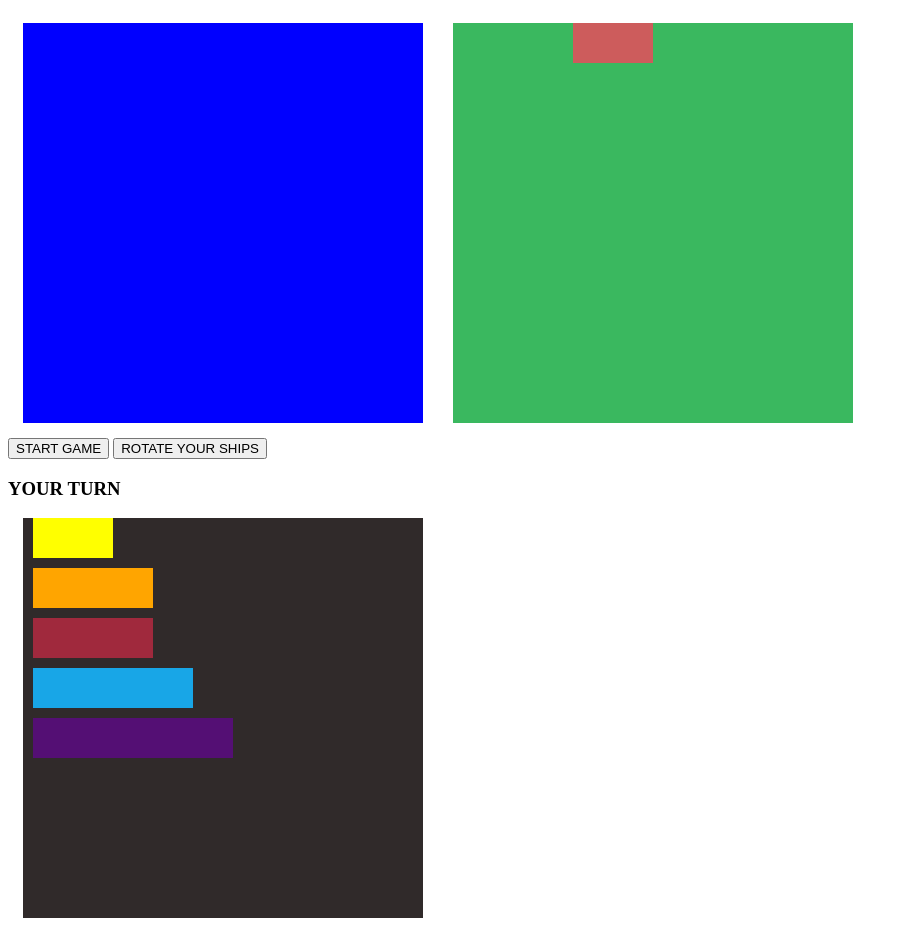
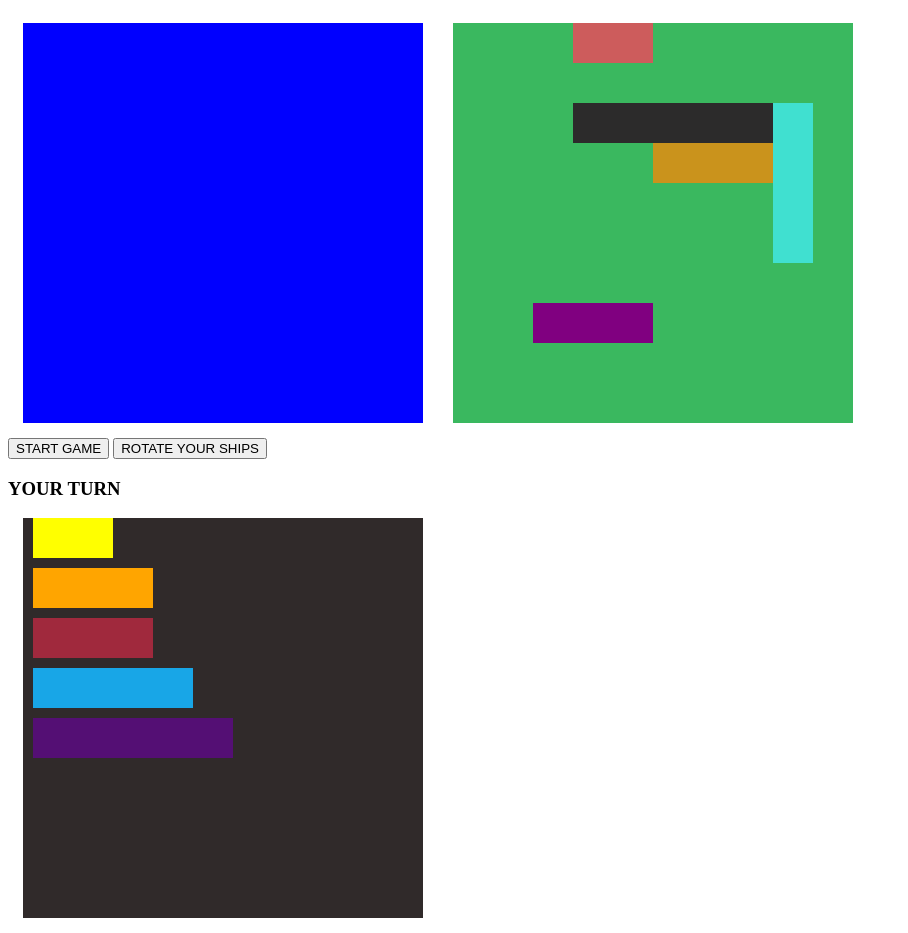
Before and after one commit to MeganClo/battleship, a plain HTML site: page index.html in a window 1280 px wide. Shown: the whole page, without its empty margins (0-908 px from the left). Drawn offline with Linux system fonts and the light colour scheme.

Commit message:
added background-color to computer ships to view-will remove

```diff
--- a/app.js
+++ b/app.js
@@ -102,15 +102,18 @@ function randomPlacement(ship) {
     console.log("this is randomStartSquare", randomStartSquare)
     const isTaken = current.some(index => computerSquares[randomStartSquare + index].classList.contains("taken"));
 
-    // checking to see if we're at the right edge
+    // checking to see if we're at the right edge (not where we want to be because we can't build out our ship)
     const isAtRightEdge = current.some(index => (randomStartSquare + index) % width === width - 1);
     // checking to see if we're at the left edge
     const isAtLeftEdge = current.some(index => (randomStartSquare + index) % width === 0);
 
+    // if it's not taken, if it's not at the right edge, and its not at the left edge, we can add class taken
     if(!isTaken && !isAtRightEdge && !isAtLeftEdge) {
         current.forEach(index => computerSquares[randomStartSquare + index].classList.add("taken", ship.name));
     } else randomPlacement(ship);
 };
 
-randomPlacement(shipArr[0]);
-// randomPlacement(shipArr[1]);
+// looping though ship array and passing each ship into our function to generate the placement
+for (let i = 0; i < shipArr.length; i++) {
+    randomPlacement(shipArr[i]);
+};
--- a/style.css
+++ b/style.css
@@ -81,3 +81,15 @@
 .submarine {
     background-color: purple;
 }
+
+.cruiser {
+    background-color: rgb(202, 147, 28);
+}
+
+.battleship {
+    background-color: turquoise;
+}
+
+.carrier {
+    background-color: rgb(44, 43, 43);
+}
```
